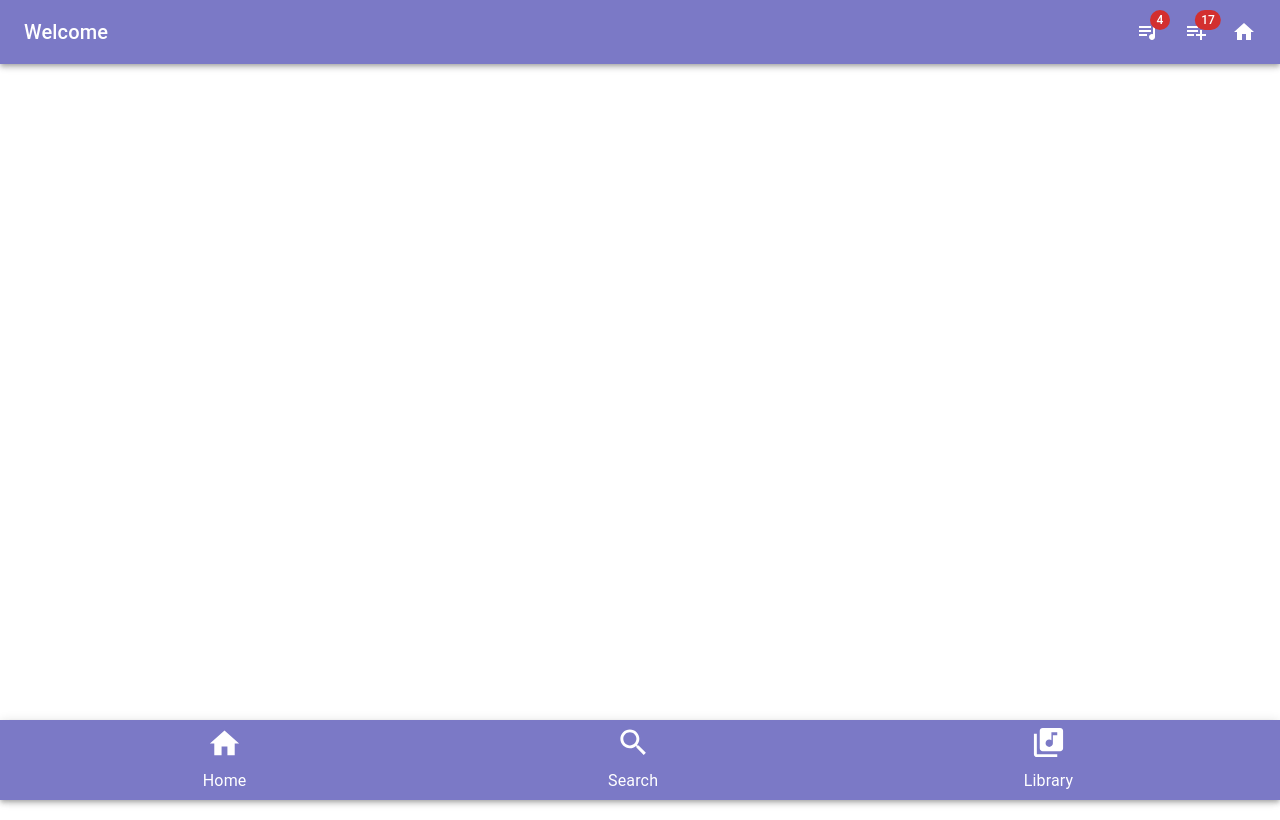
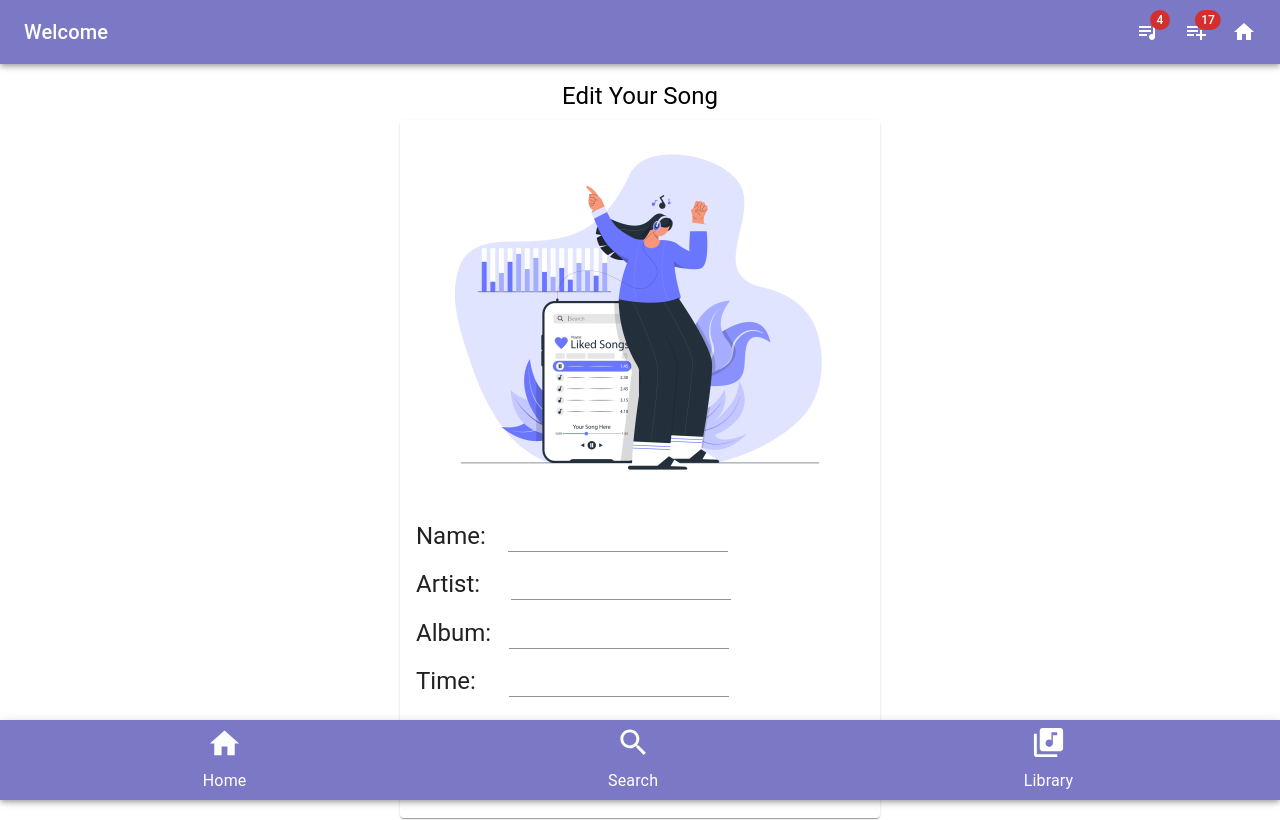
Before and after one commit to saraperkaj/tuner-front-end, a React (Create React App) app: page /songs/1/edit in a window 1280 px wide. Built offline with nearby package versions, Linux system fonts and the light colour scheme; no server answers.

Commit message:
Made the Edit Page to look like the New Song Page.

```diff
--- a/src/App.js
+++ b/src/App.js
@@ -5,6 +5,7 @@ import Home from "./Pages/Home";
 import FootBar from "./Components/FootBar";
 import New from "./Pages/New";
 import Show from "./Pages/Show";
+import Edit from "./Pages/Edit";
 
 function App() {
   return (
@@ -32,6 +33,7 @@ function App() {
         <Route path="/songs" element={<Songs />} />
         <Route path="/new" element={<New />} />
         <Route path="/songs/:id" element={<Show />} />
+        <Route path="/songs/:id/edit" element={<Edit />} />
       </Routes>
       <FootBar />
     </div>
--- a/src/Components/EditSong.js
+++ b/src/Components/EditSong.js
@@ -1,4 +1,175 @@
-const EditSong = () => {
-  return "EditSong";
-};
-export default EditSong;
+import axios from "axios";
+import { useNavigate, useParams } from "react-router-dom";
+import { useState, useEffect } from "react";
+import Favorite from "@mui/icons-material/Favorite";
+import { styled } from "@mui/material/styles";
+import Box from "@mui/material/Box";
+import Paper from "@mui/material/Paper";
+import Grid from "@mui/material/Grid";
+import Checkbox from "@mui/material/Checkbox";
+import FavoriteBorder from "@mui/icons-material/FavoriteBorder";
+import { Container, TextField } from "@mui/material";
+
+import * as React from "react";
+import Card from "@mui/material/Card";
+import CardActions from "@mui/material/CardActions";
+import CardContent from "@mui/material/CardContent";
+import CardMedia from "@mui/material/CardMedia";
+import Button from "@mui/material/Button";
+import Typography from "@mui/material/Typography";
+import FormControl from "@mui/material/FormControl";
+import MakePageImage from "../Assets/makeNew_image.jpg";
+
+export default function EditSong() {
+  let { id } = useParams();
+  const navigate = useNavigate();
+
+  const label = { inputProps: { "aria-label": "Checkbox demo" } };
+
+  const [song, setSong] = useState({
+    name: "",
+    artist: "",
+    album: "",
+    time: "",
+    isFavorite: false,
+  });
+
+  const clickHandler = () => {
+    navigate(`/songs/${id}`);
+  };
+
+  const handleChange = (event) => {
+    setSong({ ...song, [event.target.id]: event.target.value });
+  };
+
+  const URL = process.env.REACT_APP_API_URL;
+
+  const updateSong = (changedSong) => {
+    axios.put(`${URL}/songs/${id}`, changedSong).then(() => {
+      navigate(`/songs/${id}`);
+    });
+  };
+
+  useEffect(() => {
+    axios.get(`${URL}/songs/${id}`).then((response) => setSong(response.data));
+  }, [id, navigate]);
+
+  const handleSubmit = (event) => {
+    event.preventDefault();
+    console.log("submitting");
+    updateSong(song, id);
+  };
+
+  const handleCheckboxChange = () => {
+    setSong({ ...song, isFavorite: !song.isFavorite });
+  };
+
+  // console.log(song);
+  return (
+    <Container>
+      <Box sx={{ fontWeight: "bold" }}>
+        <Typography variant="h5" sx={{ mt: 2, textAlign: "center" }}>
+          Edit Your Song
+        </Typography>
+      </Box>
+      <Grid
+        container
+        spacing={0}
+        sx={{
+          mt: 1,
+          minHeight: 700,
+          display: "flex",
+          justifyContent: "center",
+        }}
+      >
+        <Grid item xs={12} md={5}>
+          <FormControl required>
+            <Card sx={{ width: "100%", height: "auto" }}>
+              <CardMedia
+                component="img"
+                alt="video"
+                height="auto"
+                image={MakePageImage}
+              />
+              <CardContent>
+                <Grid container sx={{ mb: 1 }}>
+                  <Typography gutterBottom variant="h5" component="div">
+                    Name:
+                  </Typography>
+
+                  <TextField
+                    id="name"
+                    variant="standard"
+                    onChange={handleChange}
+                    value={song.name}
+                    sx={{ ml: 2.8 }}
+                  />
+                </Grid>
+                <Grid container sx={{ mb: 1 }}>
+                  <Typography gutterBottom variant="h5" component="div">
+                    Artist:
+                  </Typography>
+
+                  <TextField
+                    id="artist"
+                    variant="standard"
+                    onChange={handleChange}
+                    value={song.artist}
+                    sx={{ ml: 3.8 }}
+                  />
+                </Grid>
+
+                <Grid container sx={{ mb: 1 }}>
+                  <Typography gutterBottom variant="h5" component="div">
+                    Album:
+                  </Typography>
+
+                  <TextField
+                    id="album"
+                    variant="standard"
+                    onChange={handleChange}
+                    value={song.album}
+                    sx={{ ml: 2.2 }}
+                  />
+                </Grid>
+                <Grid container sx={{ mb: 1 }}>
+                  <Typography gutterBottom variant="h5" component="div">
+                    Time:
+                  </Typography>
+                  <TextField
+                    id="time"
+                    variant="standard"
+                    onChange={handleChange}
+                    value={song.time}
+                    sx={{ ml: 4.1 }}
+                  />
+                </Grid>
+                <Grid container>
+                  <Typography variant="h5" sx={{ overflow: "auto" }}>
+                    Favorite:
+                  </Typography>
+                  <Checkbox
+                    onChange={handleCheckboxChange}
+                    id="isFavorite"
+                    {...label}
+                    icon={<FavoriteBorder />}
+                    checkedIcon={<Favorite />}
+                  />
+                </Grid>
+              </CardContent>
+              <CardActions>
+                <Button size="small" onClick={handleSubmit}>
+                  Submit
+                </Button>
+
+                <Button size="small" onClick={clickHandler}>
+                  Back to Song
+                </Button>
+              </CardActions>
+            </Card>
+          </FormControl>
+        </Grid>
+      </Grid>
+    </Container>
+  );
+}
```
